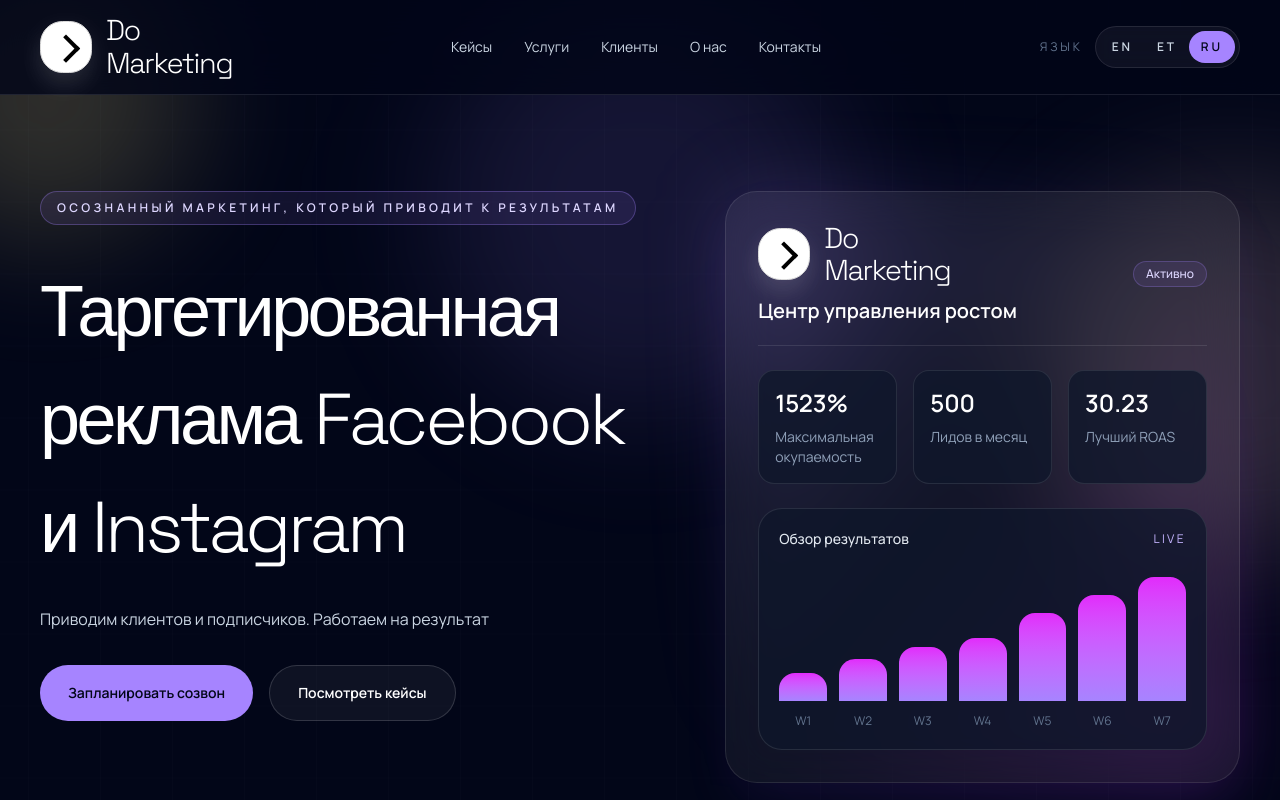
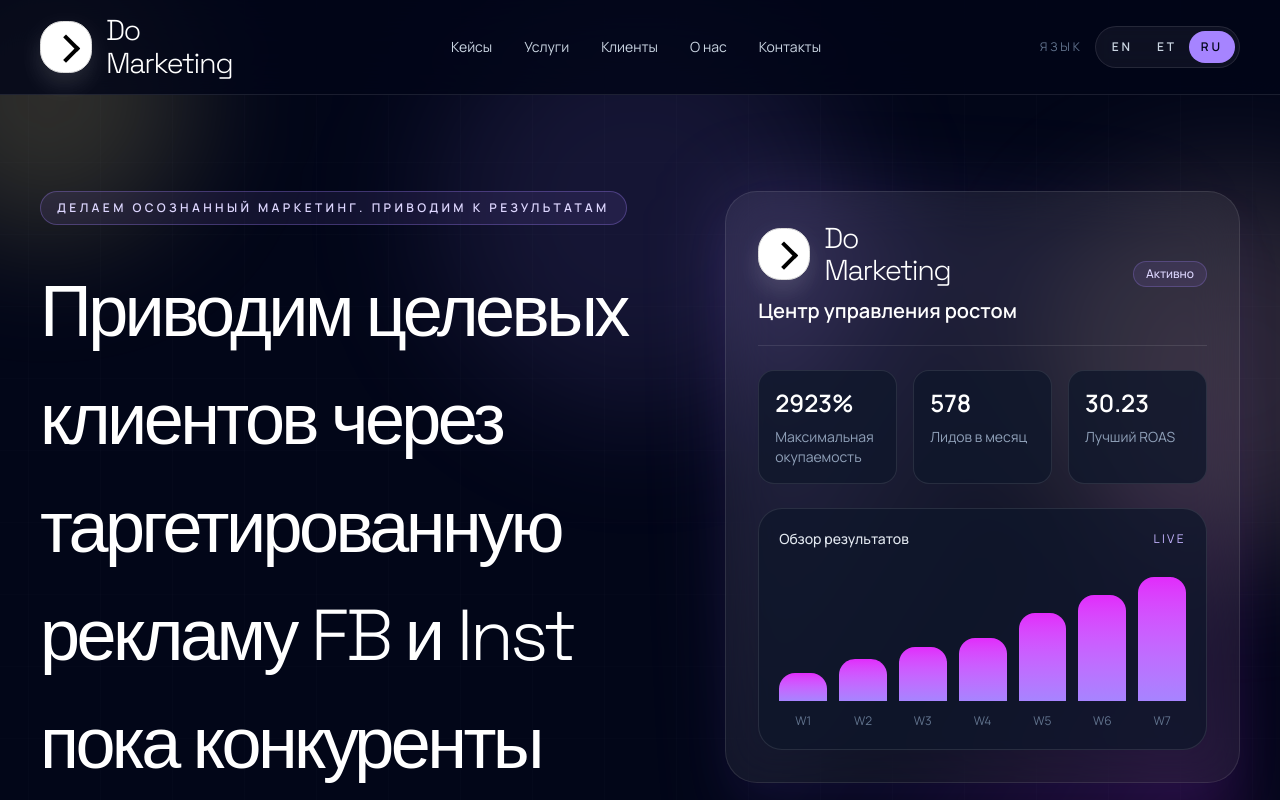
Before and after one commit to ignatevako-ko/site, a Next.js app: page / in a window 1280 px wide. Both pictures are taken after a click on the button "RU". Shown: the top 800 px of the page. Built offline with nearby package versions, Linux system fonts and the light colour scheme.

Commit message:
Refresh Russian hero copy

```diff
--- a/src/components/landing-page.tsx
+++ b/src/components/landing-page.tsx
@@ -7,6 +7,20 @@
 import { siteContent, type Language } from "@/data/site-content";
 
 const languageStorageKey = "do-marketing-language";
+
+function renderHighlightedText(text: string) {
+  return text.split(/(\*[^*]+\*)/g).map((part, index) => {
+    if (part.startsWith("*") && part.endsWith("*")) {
+      return (
+        <strong key={`${part}-${index}`} className="font-medium text-white">
+          {part.slice(1, -1)}
+        </strong>
+      );
+    }
+
+    return <span key={`${part}-${index}`}>{part}</span>;
+  });
+}
 
 function SectionHeading({
   title,
@@ -75,11 +89,13 @@
 
             <div className="space-y-6">
               <h1 className="max-w-3xl text-[2rem] font-light tracking-[-0.05em] text-white sm:text-[2.5rem] lg:text-[4.5rem]">
-                {content.hero.title}
+                {renderHighlightedText(content.hero.title)}
               </h1>
-              <p className="max-w-xl text-sm leading-7 text-slate-300 sm:text-base">
-                {content.hero.description}
-              </p>
+              {content.hero.description ? (
+                <p className="max-w-xl text-sm leading-7 text-slate-300 sm:text-base">
+                  {content.hero.description}
+                </p>
+              ) : null}
             </div>
 
             <div className="flex flex-col gap-4 sm:flex-row">
--- a/src/data/site-content.ts
+++ b/src/data/site-content.ts
@@ -474,19 +474,19 @@
       { href: "#contacts", label: "Контакты" },
     ],
     hero: {
-      eyebrow: "Осознанный маркетинг, который приводит к результатам",
-      title: "Таргетированная реклама Facebook и Instagram",
-      description:
-        "Приводим клиентов и подписчиков. Работаем на результат",
-      primaryCta: "Запланировать созвон",
+      eyebrow: "Делаем осознанный маркетинг. Приводим к результатам",
+      title:
+        "Приводим *целевых клиентов* через *таргетированную рекламу* FB и Inst пока конкуренты спят",
+      description: "",
+      primaryCta: "Начать диалог",
       secondaryCta: "Посмотреть кейсы",
       dashboardTitle: "Центр управления ростом",
       dashboardStatus: "Активно",
       dashboardChartLabel: "Обзор результатов",
       dashboardChartStatus: "Live",
       stats: [
-        { value: "1523%", label: "Максимальная окупаемость" },
-        { value: "500", label: "Лидов в месяц" },
+        { value: "2923%", label: "Максимальная окупаемость" },
+        { value: "578", label: "Лидов в месяц" },
         { value: "30.23", label: "Лучший ROAS" },
       ],
     },
```
